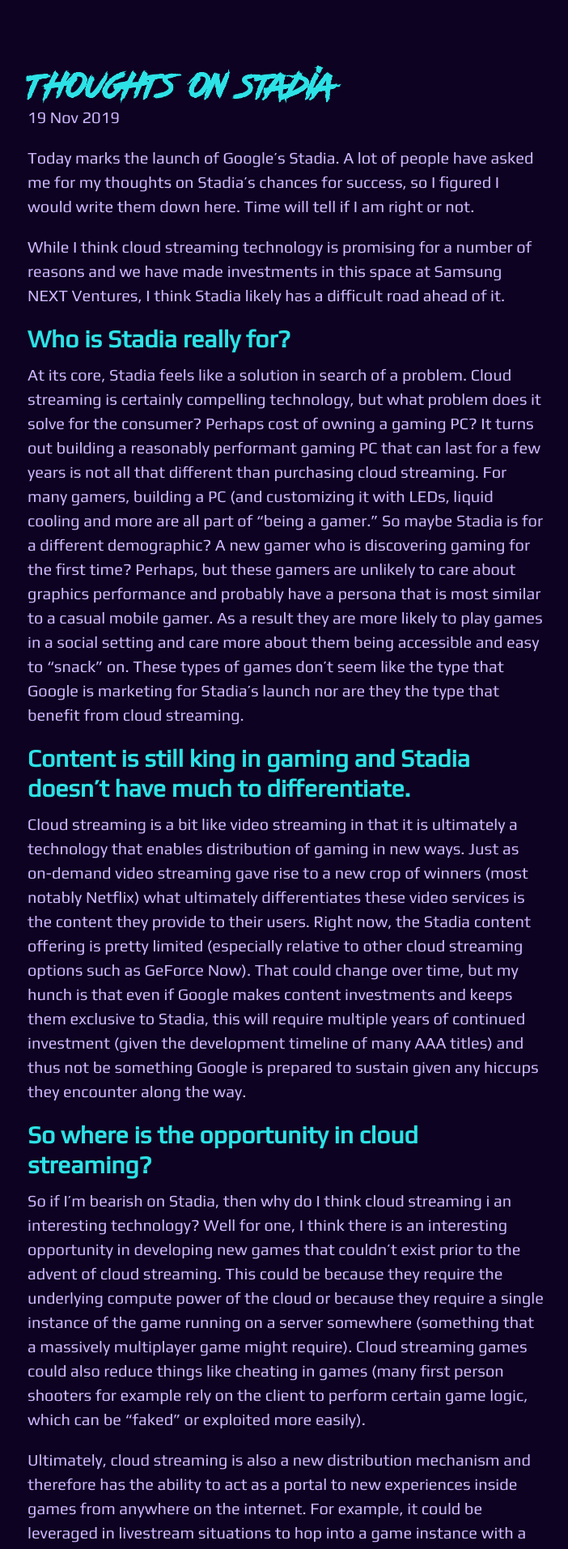
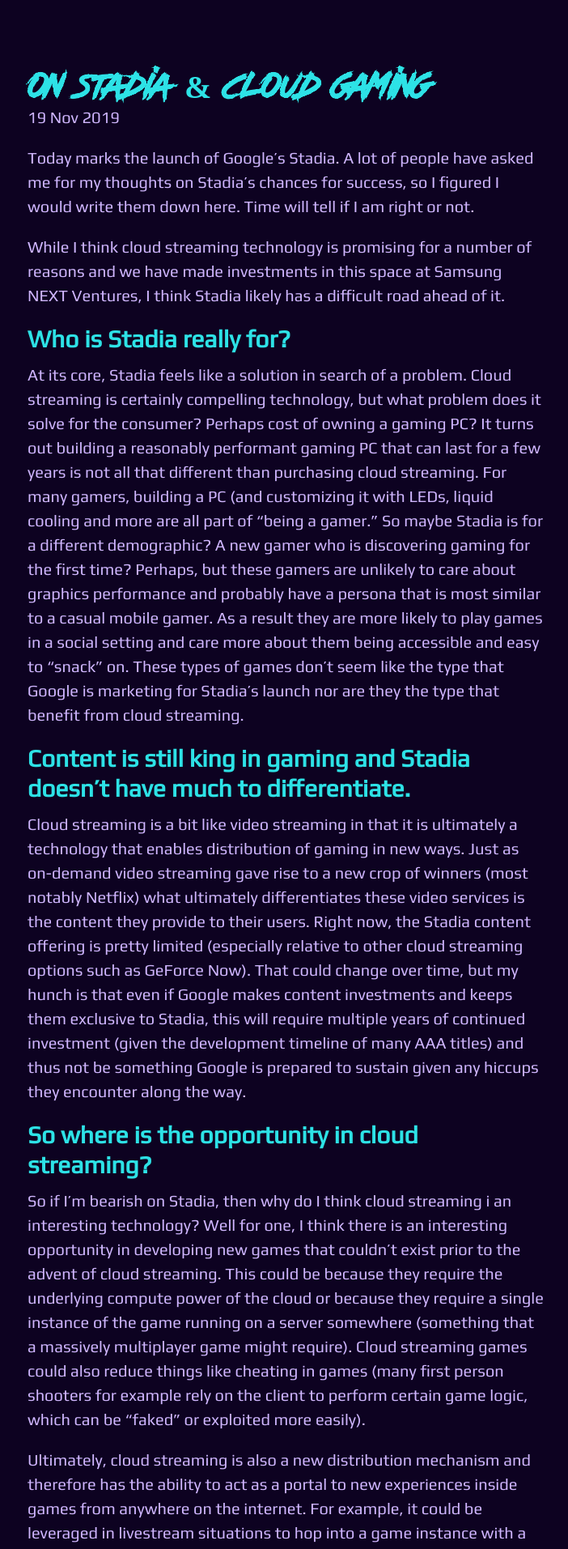
Before and after one commit to ckurdziel/ckurdziel.github.com, a Jekyll site: the page built from _posts/2019-11-19-thoughts-on-stadia.md, in a window 1280 px wide. Shown: the top 1913 px of the page at 81% size, without its empty margins (526-1228 px from the left). Built offline with Jekyll 4.4.1, drawn with Linux system fonts in a browser that asks for light colours.

Commit message:
Update title

```diff
--- a/_posts/2019-11-19-thoughts-on-stadia.md
+++ b/_posts/2019-11-19-thoughts-on-stadia.md
@@ -1,6 +1,6 @@
 ---
 layout: post
-title: Thoughts on Stadia
+title: On Stadia & Cloud Gaming
 description: Thoughts on the launch of Stadia and the state of cloud game streaming.
 comments: false
 ---
```
